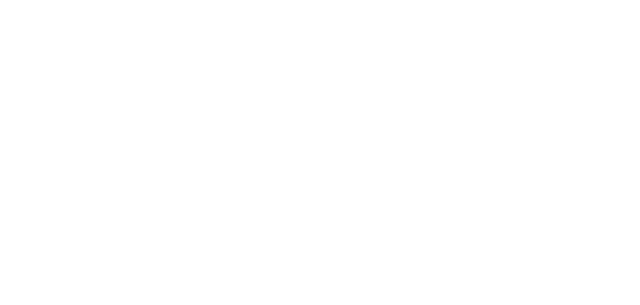
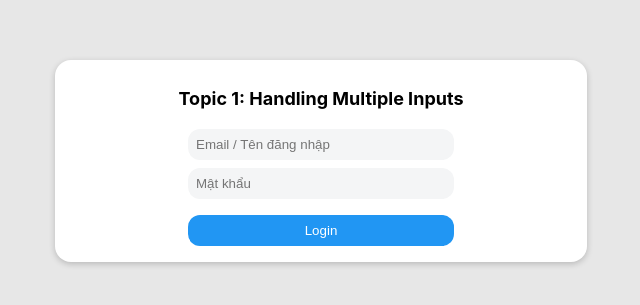
Before and after one commit to thongntit/sharing, a React (Create React App) app: page /topic1 in a window 1280 px wide. Shown: the part 239-544 px from the top of the page, without its empty margins (319-959 px from the left). Built offline with nearby package versions, Linux system fonts and the light colour scheme.

Commit message:
Multi func handlers

```diff
--- a/src/App.js
+++ b/src/App.js
@@ -1,12 +1,15 @@
 import React from "react";
 import "./App.css";
 import { BrowserRouter, Route } from "react-router-dom";
-
+import Topic1 from "./topics/topic1/";
 export default function App() {
   return (
     <BrowserRouter>
       <Route exact path="/">
         <Home />
+      </Route>
+      <Route exact path="/topic1">
+        <Topic1 />
       </Route>
     </BrowserRouter>
   );
--- /dev/null
+++ b/src/topics/topic1/index.js
@@ -0,0 +1,46 @@
+import React from "react";
+import "./topic1.css";
+export default class Topic1 extends React.Component {
+  state = {
+    email: "",
+    password: "",
+  };
+  handleChangeEmail = (event) => {
+    this.setState({
+      email: event.target.value,
+    });
+  };
+  handleChangePassword = (event) => {
+    this.setState({
+      password: event.target.value,
+    });
+  };
+  handleSubmit = (e) => {
+    e.preventDefault();
+    alert(JSON.stringify(this.state));
+  };
+  render() {
+    return (
+      <div className="container">
+        <div className="topic1">
+          <div className="title">Topic 1: Handling Multiple Inputs</div>
+          <form className="login-form" onSubmit={this.handleSubmit}>
+            <input
+              placeholder="Email / Tên đăng nhập"
+              value={this.state.email}
+              type="text"
+              onChange={this.handleChangeEmail}
+            />
+            <input
+              placeholder="Mật khẩu"
+              value={this.state.password}
+              type="password"
+              onChange={this.handleChangePassword}
+            />
+            <button type="submit">Login</button>
+          </form>
+        </div>
+      </div>
+    );
+  }
+}
--- /dev/null
+++ b/src/topics/topic1/topic1.css
@@ -0,0 +1,40 @@
+.container {
+    position: fixed;
+    top: 0;
+    right: 0;
+    bottom: 0;
+    left: 0;
+    text-align: center;
+    display: flex;
+    background-color: #e7e7e7;
+}
+.topic1 {
+    width: 500px;
+    background-color: #ffffff;
+    margin: auto;
+    padding: 16px;
+    box-shadow: 0 2px 6px 0 hsla(0, 0%, 0%, 0.2);
+    border-radius: 16px;
+}
+.title {
+    font-size: 18px;
+    font-weight: 700;
+    padding: 12px 10px;
+}
+.login-form input {
+    width: 250px;
+    border: none;
+    padding: 8px;
+    margin-top: 8px;
+    border-radius: 12px;
+    background-color:hsl(210, 9%, 96%);
+}
+.login-form button {
+    width: 266px;
+    border: none;
+    padding: 8px;
+    margin-top: 16px;
+    border-radius: 12px;
+    background-color: #2196F3;
+    color: white;
+}
```
Also changed, not shown: 1 other file (tests, documents, lock files or other folders).
